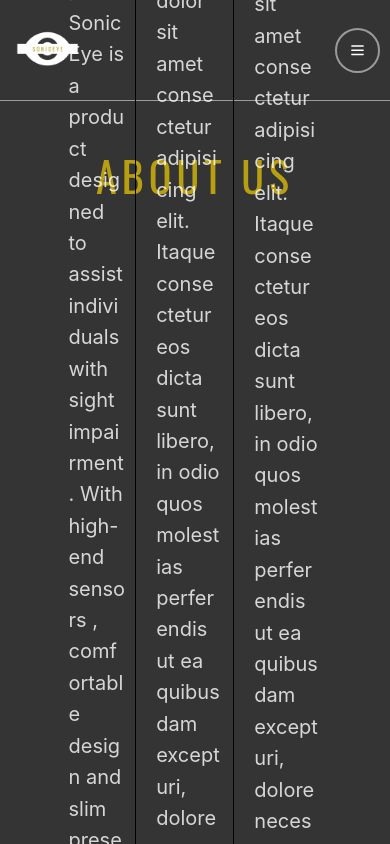
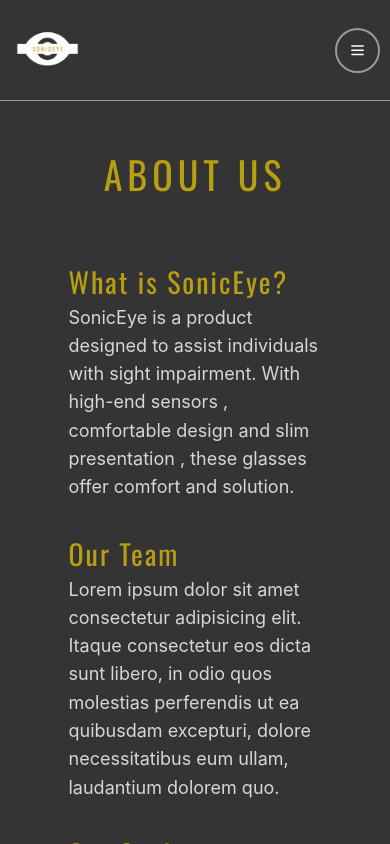
Before and after one commit to ElsonNezaj/soniceye, a React (Create React App) app: page /about in a window 390 px wide. Shown: the top 844 px of the page. Built offline with nearby package versions, Linux system fonts and the light colour scheme.

Commit message:
fixes for about page mobile

```diff
--- a/src/components/AboutPage/styles.module.scss
+++ b/src/components/AboutPage/styles.module.scss
@@ -15,6 +15,9 @@
   display: flex;
   justify-content: center;
   align-items: center;
+  @media (max-width: 900px) {
+    font-size: 38px;
+  }
 }
 
 .infoContainer {
@@ -23,6 +26,10 @@
   height: 50%;
   align-items: center;
   gap: 10px;
+
+  @media (max-width: 900px) {
+    flex-direction: column;
+  }
 }
 
 .singleInfoContainer {
@@ -32,6 +39,10 @@
   &:last-child {
     border-right: none;
   }
+
+  @media (max-width: 900px) {
+    border: none;
+  }
 }
 
 .subTitle {
@@ -39,9 +50,17 @@
   font-family: var(--main-font-family);
   color: rgba(255, 217, 0, 0.65);
   letter-spacing: 2px;
+
+  @media (max-width: 900px) {
+    font-size: 28px;
+  }
 }
 
 .subContent {
   color: rgba(255, 255, 255, 0.8);
   font-size: 20px;
+
+  @media (max-width: 900px) {
+    font-size: 18px;
+  }
 }
--- a/src/components/Content/styles.module.scss
+++ b/src/components/Content/styles.module.scss
@@ -1,3 +1,4 @@
 .content {
   height: calc(100vh - 101px);
+  overflow-y: auto;
 }
--- a/src/components/Header/index.jsx
+++ b/src/components/Header/index.jsx
@@ -44,7 +44,7 @@ export default function Header() {
         <div className={styles.drawerContentContainer}>
           <Typography className={styles.drawerContent}>Products</Typography>
           <Typography className={styles.drawerContent}>Account</Typography>
-          <Link to="/about">
+          <Link to="/about" onClick={() => setIsDrawerOpen(false)}>
             <Typography className={styles.drawerContent}>About Us</Typography>
           </Link>
           <Typography className={styles.drawerContent}>Contact</Typography>
```
